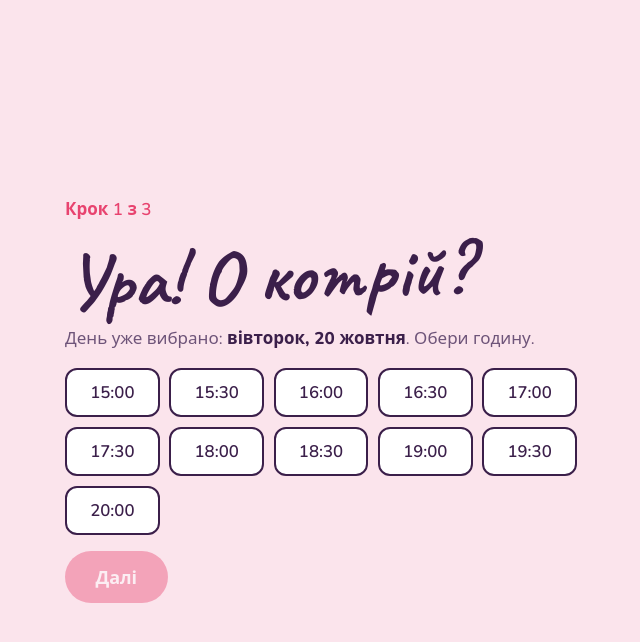
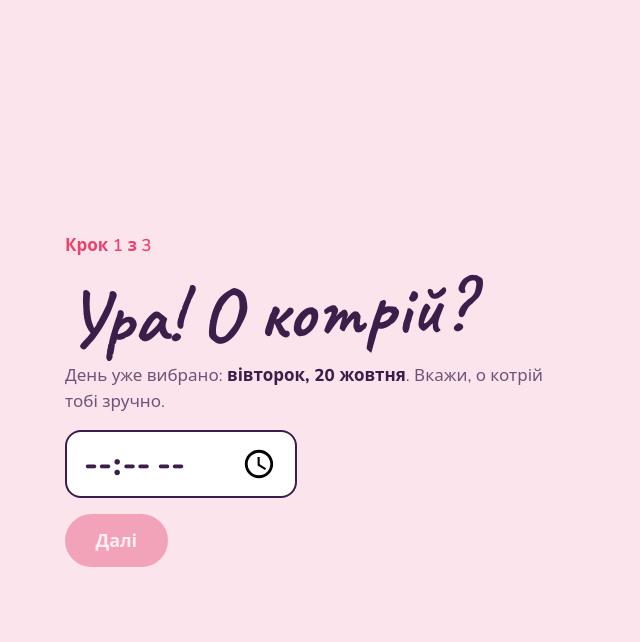
Before and after one commit to MaksimVaz/Interstwaytospeak, a website with bundled scripts: page index.html in a window 1280 px wide. Both pictures are taken after a click on the button "Так". Shown: the whole page, without its empty margins (319-959 px from the left). Built offline with nearby package versions, Linux system fonts and the light colour scheme.

Commit message:
feat: let her type meeting time with native time input instead of slots

```diff
--- a/css/style.css
+++ b/css/style.css
@@ -70,7 +70,7 @@ body {
   text-align: center;
   transition: transform 0.2s ease, background-color 0.2s ease;
 }
-.btn:focus-visible, .slot:focus-visible, .wish:focus-visible {
+.btn:focus-visible, .time-input:focus-visible, .wish:focus-visible {
   outline: 3px solid var(--maple);
   outline-offset: 3px;
 }
@@ -99,22 +99,17 @@ body {
 }
 .btn-yes[data-yes] { transform: scale(var(--yes-scale, 1)); }
 
-/* Time slots */
-.slots {
-  display: grid;
-  grid-template-columns: repeat(auto-fill, minmax(5.5rem, 1fr));
-  gap: 0.6rem;
+/* Time */
+.time-input {
+  align-self: flex-start;
+  min-width: 11rem;
+  font: 700 2rem var(--font-body);
+  color: var(--plum);
+  padding: 0.6rem 1rem;
+  border: 2px solid var(--plum);
+  border-radius: 1rem;
+  background: var(--paper);
 }
-.slot {
-  font: 600 1.05rem var(--font-body);
-  padding: 0.7rem 0;
-  border: 2px solid var(--plum);
-  border-radius: 0.75rem;
-  background: var(--paper);
-  color: var(--plum);
-  cursor: pointer;
-}
-.slot[aria-checked='true'] { background: var(--plum); color: var(--paper); }
 
 /* Map */
 .map {
--- a/index.html
+++ b/index.html
@@ -30,8 +30,9 @@
     <section class="screen" data-screen="time" aria-labelledby="time-title">
       <p class="step">Крок 1 з 3</p>
       <h2 id="time-title" class="headline">Ура! О котрій?</h2>
-      <p class="lead">День уже вибрано: <strong data-date-label></strong>. Обери годину.</p>
-      <div class="slots" role="radiogroup" aria-label="Час зустрічі" data-slots></div>
+      <p class="lead">День уже вибрано: <strong data-date-label></strong>. Вкажи, о котрій тобі зручно.</p>
+      <label class="sr-only" for="time">Час зустрічі</label>
+      <input id="time" class="time-input" type="time" required data-time>
       <button type="button" class="btn btn-next" data-next="place" disabled>Далі</button>
     </section>
 
--- a/js/app.js
+++ b/js/app.js
@@ -1,7 +1,6 @@
 import { CONFIG } from './config.js';
 import { createPlaceMap } from './map.js';
 import {
-  buildTimeSlots,
   randomPositionAvoiding,
   noButtonLabel,
   yesButtonScale,
@@ -73,22 +72,12 @@ function setupAsk() {
 
 /* Step 1: time */
 function setupTime() {
-  const container = $('[data-slots]');
+  const input = $('[data-time]');
   const next = $('[data-screen="time"] [data-next]');
 
-  buildTimeSlots(CONFIG.timeFrom, CONFIG.timeTo, CONFIG.timeStepMinutes).forEach((time) => {
-    const slot = document.createElement('button');
-    slot.type = 'button';
-    slot.className = 'slot';
-    slot.role = 'radio';
-    slot.setAttribute('aria-checked', 'false');
-    slot.textContent = time;
-    slot.addEventListener('click', () => {
-      container.querySelectorAll('.slot').forEach((s) => s.setAttribute('aria-checked', String(s === slot)));
-      state.time = time;
-      next.disabled = false;
-    });
-    container.append(slot);
+  input.addEventListener('input', () => {
+    state.time = input.value || null;
+    next.disabled = !state.time;
   });
 }
 
--- a/js/config.js
+++ b/js/config.js
@@ -2,9 +2,6 @@
 
 export const CONFIG = {
   date: '2026-10-20',
-  timeFrom: '15:00',
-  timeTo: '20:00',
-  timeStepMinutes: 30,
 
   // Your Telegram username — the final button opens a chat with you and a ready-made message
   telegramUsername: 'V_Nostradamvs',
--- a/js/lib.js
+++ b/js/lib.js
@@ -9,21 +9,6 @@ const NO_LABELS = [
   'Я тут не працюю',
   'Спробуй «Так»',
 ];
-
-const toMinutes = (hhmm) => {
-  const [h, m] = hhmm.split(':').map(Number);
-  return h * 60 + m;
-};
-
-const pad = (n) => String(n).padStart(2, '0');
-
-export function buildTimeSlots(start, end, stepMinutes) {
-  const slots = [];
-  for (let t = toMinutes(start); t <= toMinutes(end); t += stepMinutes) {
-    slots.push(`${pad(Math.floor(t / 60))}:${pad(t % 60)}`);
-  }
-  return slots;
-}
 
 export function randomPosition(viewport, button, padding, rand = Math.random) {
   const maxX = viewport.width - button.width - padding;
```
Also changed, not shown: tests/lib.test.js (+0 -15 lines), README.md.
